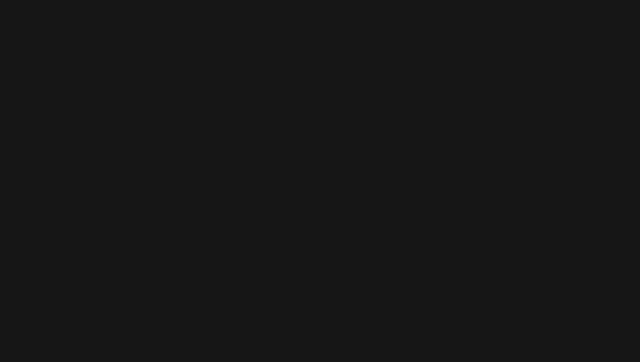
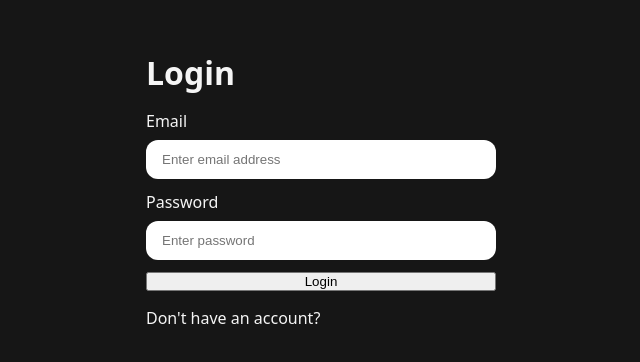
Before and after one commit to harshhadiyal7/interview-ai, a React app in the folder frontend/: page /login in a window 1280 px wide. Shown: the part 210-572 px from the top of the page, without its empty margins (319-959 px from the left). Built offline with nearby package versions, Linux system fonts and the light colour scheme; the HTML template or start-up script is replaced by a standard one.

Commit message:
add login page

```diff
--- a/frontend/package.json
+++ b/frontend/package.json
@@ -12,6 +12,8 @@
   "dependencies": {
     "react": "^19.2.4",
     "react-dom": "^19.2.4",
+    "react-router": "^7.13.1",
+    "react-router-dom": "^7.13.1",
     "sass": "^1.98.0",
     "scss": "^0.2.4"
   },
--- a/frontend/src/App.jsx
+++ b/frontend/src/App.jsx
@@ -1,9 +1,13 @@
+import { RouterProvider } from 'react-router-dom'
+import { router } from './app.routes'
+
+
 
 function App() {
 
   return (
    <>
-
+    <RouterProvider router={router} />
    </>
   )
 }
--- /dev/null
+++ b/frontend/src/features/auth/auth.form.scss
@@ -0,0 +1,44 @@
+main{
+    min-height: 100vh;
+    width: 100%;
+
+    display: flex;
+    justify-content: center;
+    align-items: center;
+
+
+    .form-container{
+        min-width: 350px;
+
+        display: flex;
+        flex-direction: column;
+        gap: 1rem;
+    }
+
+    form{
+        display: flex;
+        flex-direction: column;
+        gap: 0.75rem;
+    }
+
+    .input-group{
+        display: flex;
+        flex-direction: column;
+
+        gap: 0.5rem;
+
+
+        input{
+            border: none;
+            outline: none;
+            padding-inline: 1rem;
+            padding-block: 0.75rem;
+            border-radius: 0.75rem;
+        }
+    }
+
+    a{
+        color: #e1034d;
+        text-decoration: none;
+    }
+}
--- /dev/null
+++ b/frontend/src/features/auth/pages/Login.jsx
@@ -0,0 +1,31 @@
+
+import "../auth.form.scss"
+
+
+const Login = () => {
+
+
+    return (
+        <main>
+            <div className="form-container">
+                <h1>Login</h1>
+                <form>
+                    <div className="input-group">
+                        <label htmlFor="email">Email</label>
+                        <input
+                            type="email" id="email" name='email' placeholder='Enter email address' />
+                    </div>
+                    <div className="input-group">
+                        <label htmlFor="password">Password</label>
+                        <input
+                            type="password" id="password" name='password' placeholder='Enter password' />
+                    </div>
+                    <button className='button primary-button' >Login</button>
+                </form>
+                <p>Don't have an account?  </p>
+            </div>
+        </main>
+    )
+}
+
+export default Login
--- /dev/null
+++ b/frontend/src/features/auth/pages/Register.jsx
@@ -0,0 +1,11 @@
+import React from 'react'
+
+const Register = () => {
+  return (
+    <div>
+      Register
+    </div>
+  )
+}
+
+export default Register
--- a/frontend/src/style.scss
+++ b/frontend/src/style.scss
@@ -6,4 +6,6 @@
 html, body{
     width: 100%;
     background-color: #161616;
+    color: whitesmoke;
+    font-family: 'system-ui', sans-serif;
 }
```
Also changed, not shown: frontend/src/app.routes.jsx (added, +16 -0 lines), 1 other file (tests, documents, lock files or other folders).
